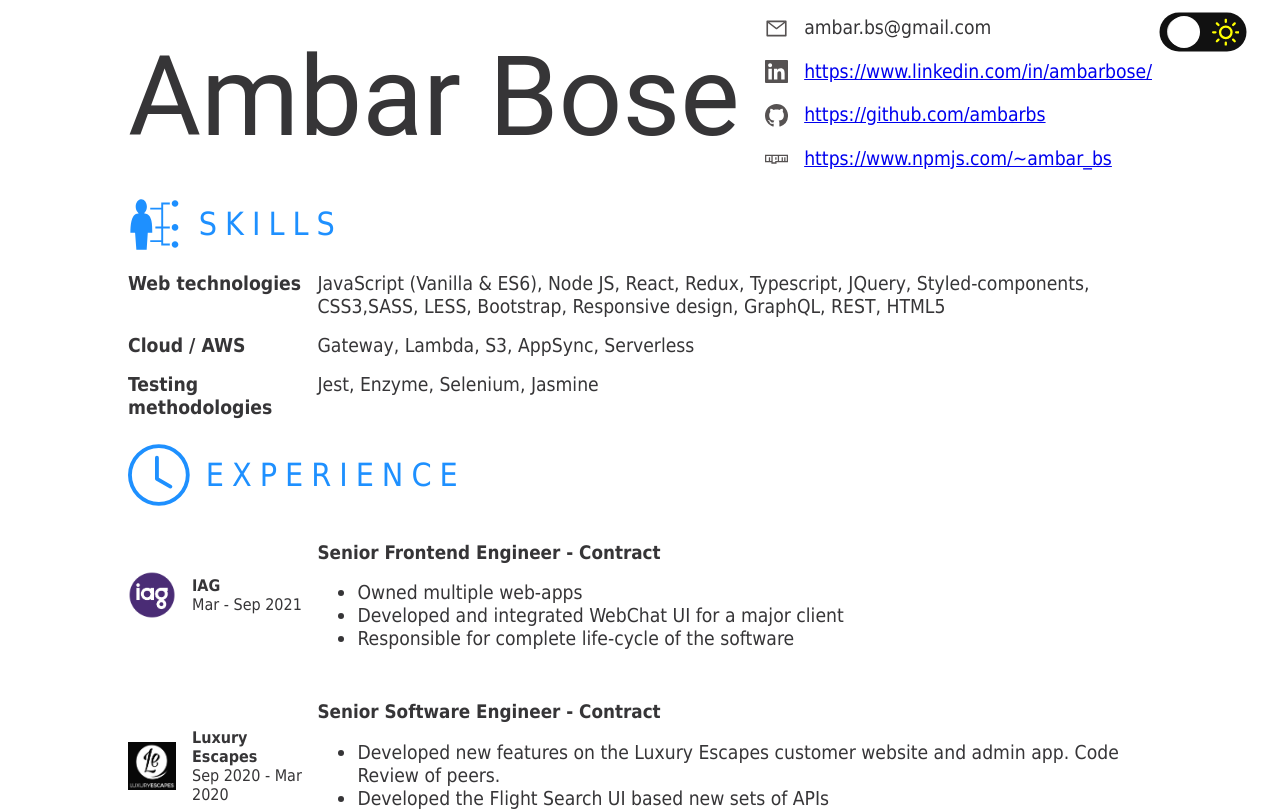
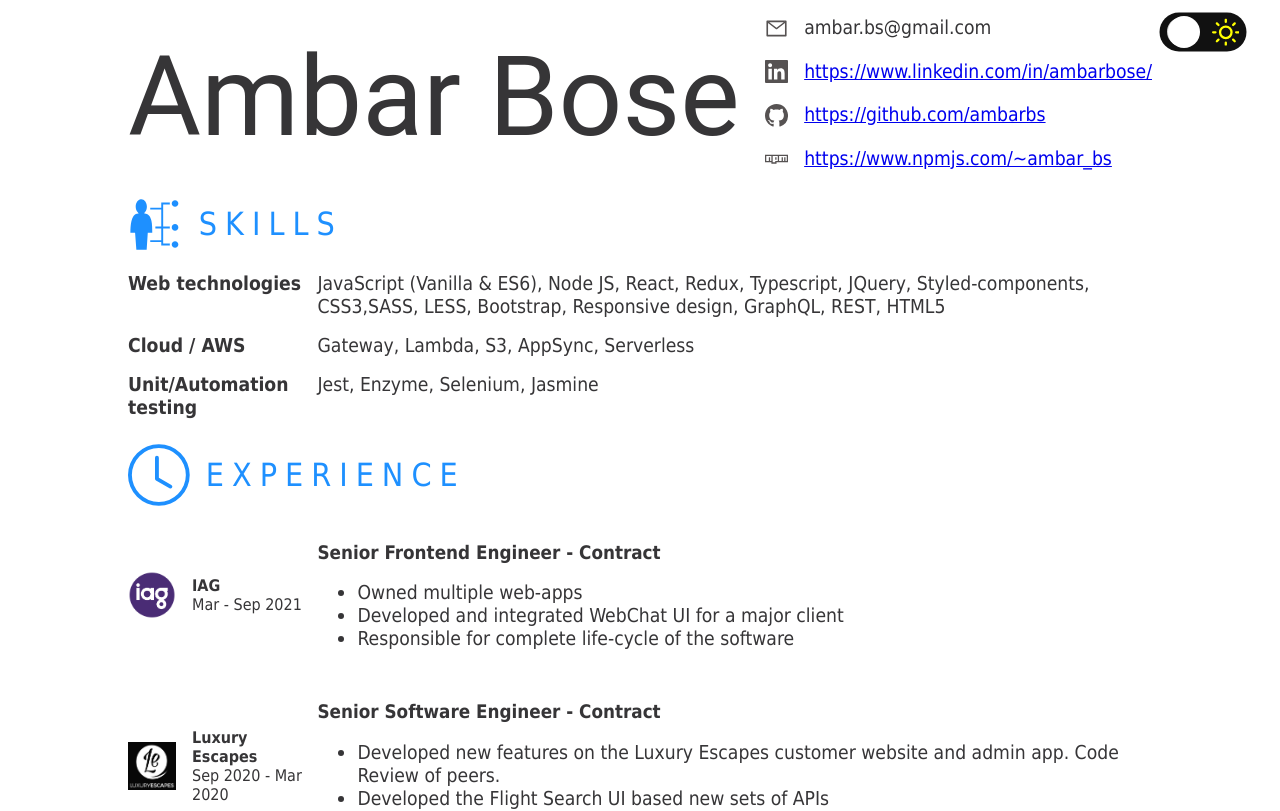
Before and after one commit to ambarbs/my-resume, a React (Create React App) app: page / in a window 1280 px wide. Shown: the top 811 px of the page. Built offline with nearby package versions, Linux system fonts and the light colour scheme.

Commit message:
updated CV

```diff
--- a/src/components/constants.js
+++ b/src/components/constants.js
@@ -34,7 +34,7 @@ export const sections = [
                 subSectionText: 'Gateway, Lambda, S3, AppSync, Serverless'
             },
             {
-                subSectionTitle: 'Testing methodologies',
+                subSectionTitle: 'Unit/Automation testing',
                 subSectionText: 'Jest, Enzyme, Selenium, Jasmine'
             }
         ]
```
